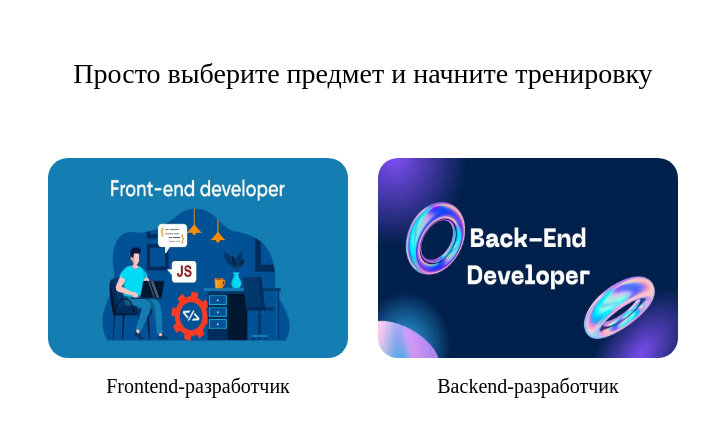
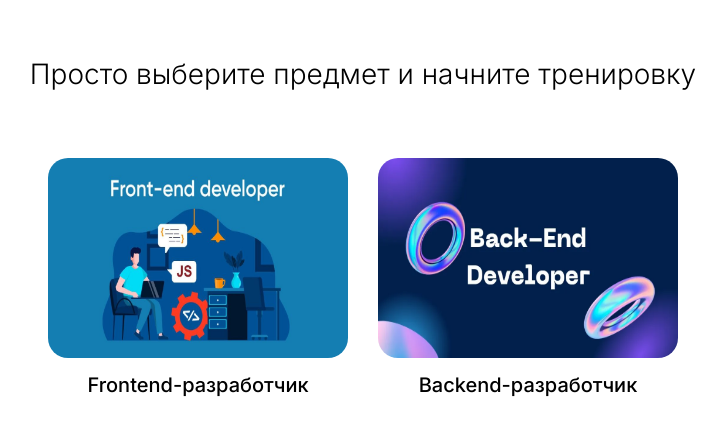
Before and after one commit to sergKenne/online-test-app, a React (Vite) app: page / in a window 1280 px wide. Shown: the top 436 px of the page, without its empty margins (277-1003 px from the left). Built offline with nearby package versions, Linux system fonts and the light colour scheme.

Commit message:
change fonts

```diff
--- a/src/index.scss
+++ b/src/index.scss
@@ -1,5 +1,6 @@
-//@import url(./reset.scss);
+@import url('https://fonts.googleapis.com/css2?family=Inter:wght@100..900&display=swap');
 @import './assets/reset.scss';
+
 
 *,
 *::after,
@@ -12,6 +13,12 @@
 html {
   font-size: 16px;
   line-height: 1.2;
+  font-family: "Inter", sans-serif;
+  font-optical-sizing: auto;
+  font-weight: 300;
+  font-style: normal;
+  font-variation-settings:
+    "slnt" 0;
 }
 
 .container {
```
